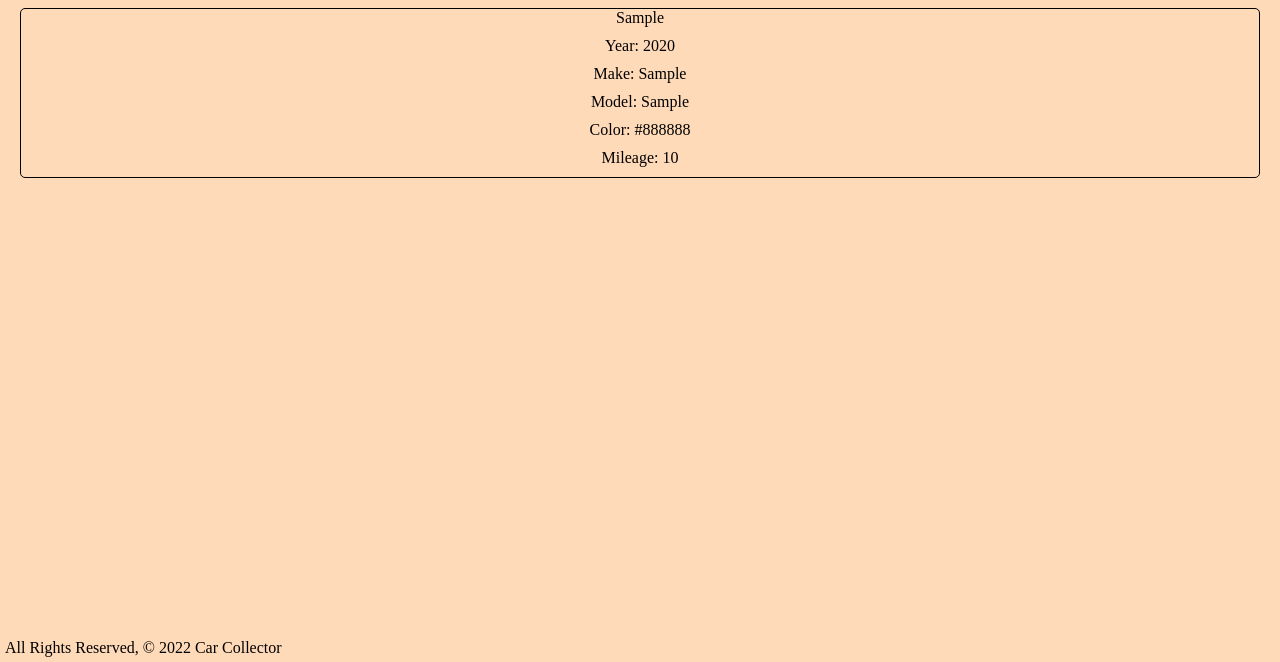
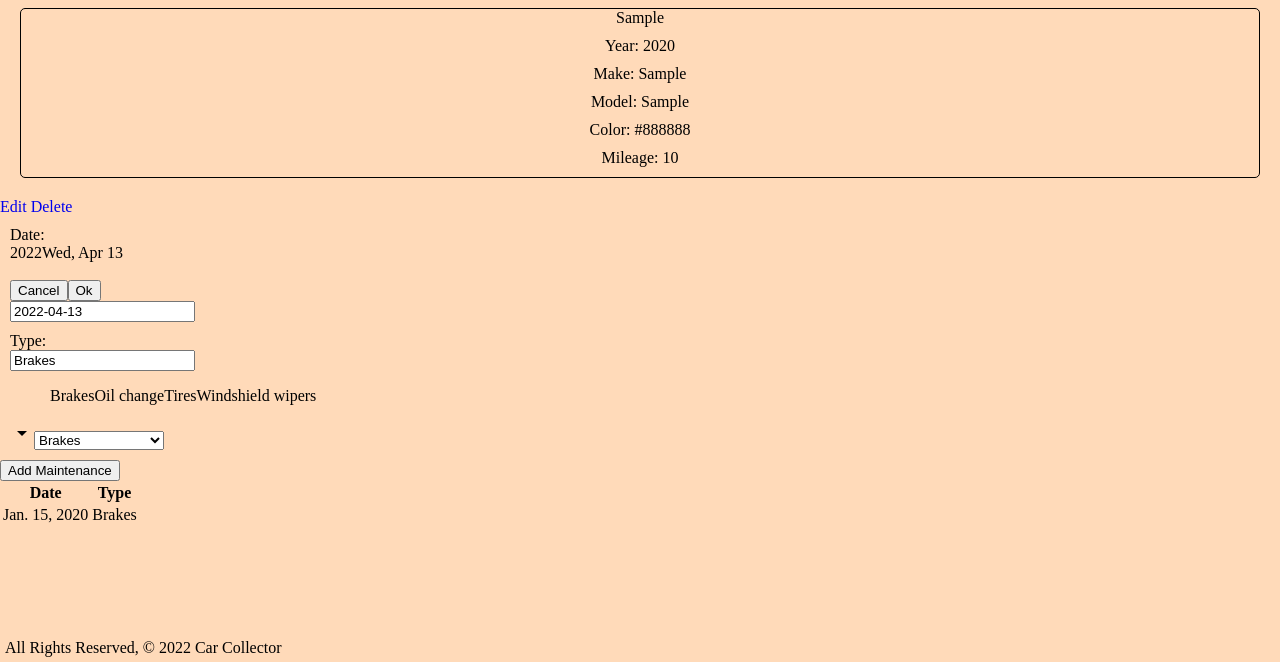
Before and after one commit to hmgraves/carcollector, a Django app: page /cars/1/ in a window 1280 px wide. Shown: the part 138-800 px from the top of the page. Run offline with Django 4.2, Linux system fonts and the light colour scheme; tables that the repository leaves empty hold one stand-in row (values such as "Sample post").

Commit message:
added list of maintenance and adding new maintenance

```diff
--- a/main_app/admin.py
+++ b/main_app/admin.py
@@ -1,6 +1,7 @@
 from django.contrib import admin
-from .models import Car
+from .models import Car, Maintenance
 
 # Register your models here.
 
 admin.site.register(Car)
+admin.site.register(Maintenance)
--- /dev/null
+++ b/main_app/forms.py
@@ -0,0 +1,7 @@
+from django.forms import ModelForm
+from .models import Maintenance
+
+class MaintenanceForm(ModelForm):
+	class Meta:
+		model = Maintenance
+		fields = ['date', 'type']
--- a/main_app/models.py
+++ b/main_app/models.py
@@ -2,7 +2,12 @@ from django.urls import reverse
 from django.db import models
 
 # Create your models here.
-
+TYPES = (
+	('B', 'Brakes'),
+	('O', 'Oil change'),
+	('T', 'Tires'),
+	('W', 'Windshield wipers')
+)
 class Car(models.Model):
 	year = models.IntegerField()
 	make = models.CharField(max_length=100)
@@ -15,3 +20,16 @@ class Car(models.Model):
 
 	def get_absolute_url(self):
 		return reverse('detail', kwargs={'car_id': self.id})
+
+class Maintenance(models.Model):
+	date = models.DateField()
+	type = models.CharField(
+		max_length=1,
+		choices=TYPES,
+		default=TYPES[0][0]
+	)
+
+	car = models.ForeignKey(Car, on_delete=models.CASCADE)
+
+	def __str__(self):
+		return f"{self.get_type_display()} on {self.date}"
--- a/main_app/templates/base.html
+++ b/main_app/templates/base.html
@@ -10,6 +10,7 @@
 	<title>Car Collector</title>
 	<!-- <link rel="stylesheet" href="https://cdnjs.cloudflare.com/ajax/libs/materialize/1.0.0/css/materialize.min.css"> -->
 	<link rel="stylesheet" type="text/css" href="{% static 'css/style.css' %}">
+	<script src="https://cdnjs.cloudflare.com/ajax/libs/materialize/1.0.0/js/materialize.min.js"></script>
 </head>
 
 <body>
--- a/main_app/templates/cars/detail.html
+++ b/main_app/templates/cars/detail.html
@@ -3,6 +3,8 @@
 
 <h1>Car Details</h1>
 
+<div class="row">
+	<div class="col s6">
 		<div class="card">
 			<div class="card-content">
 				<span class="card-title">{{ car.model }}</span>
@@ -12,6 +14,48 @@
 				<p>Color: {{ car.color }}</p>
 				<p>Mileage: {{ car.mileage }}</p>
 			</div>
+			<div class="card-action">
+				<a href="{% url 'cars_update' car.id %}">Edit</a>
+				<a href="{% url 'cars_delete' car.id %}">Delete</a>
+			</div>
+		</div>
+	</div>
+	<div class="col s6">
+		<form action="{% url 'add_maintenance' car.id %}" method="POST">
+			{% csrf_token %}
+			{{ maintenance_form.as_p }}
+			<input type="submit" class="btn" value="Add Maintenance">
+		</form>
+		<table class="striped">
+			<thead>
+				<tr>
+					<th>Date</th>
+					<th>Type</th>
+				</tr>
+			</thead>
+			<tbody>
+				{% for maintenance in car.maintenance_set.all %}
+				<tr>
+					<td>{{maintenance.date}}</td>
+					<td>{{maintenance.get_type_display}}</td>
+				</tr>
+				{% endfor %}
+			</tbody>
+		</table>
+	</div>
 </div>
 
+<script>
+	const dateEl = document.getElementById('id_date');
+  	M.Datepicker.init(dateEl, {
+		format: 'yyyy-mm-dd',
+		defaultDate: new Date(),
+		setDefaultDate: true,
+		autoClose: true
+  	});
+
+	const selectEl = document.getElementById('id_type');
+	M.FormSelect.init(selectEl);
+</script>
+
 {% endblock %}
--- a/main_app/urls.py
+++ b/main_app/urls.py
@@ -9,4 +9,5 @@ urlpatterns = [
 	path('cars/create/', views.CarCreate.as_view(), name='cars_create'),
 	path('cars/<int:pk>/update/', views.CarUpdate.as_view(), name='cars_update'),
     path('cars/<int:pk>/delete/', views.CarDelete.as_view(), name='cars_delete'),
+	path('cars/<int:car_id>/add_maintenance', views.add_maintenance, name='add_maintenance'),
 ]
--- a/main_app/views.py
+++ b/main_app/views.py
@@ -1,6 +1,8 @@
 import imp
 from operator import mod
-from django.shortcuts import render
+from django.shortcuts import redirect, render
+
+from main_app.forms import MaintenanceForm
 from .models import Car
 from django.views.generic.edit import CreateView, UpdateView, DeleteView
 
@@ -17,7 +19,16 @@ def cars_index(request):
 
 def cars_detail(request, car_id):
 	car = Car.objects.get(id=car_id)
-	return render(request, 'cars/detail.html', { 'car': car })
+	maintenance_form = MaintenanceForm()
+	return render(request, 'cars/detail.html', { 'car': car, 'maintenance_form': maintenance_form })
+
+def add_maintenance(request, car_id):
+	form = MaintenanceForm(request.POST)
+	if form.is_valid():
+		new_maintenance = form.save(commit=False)
+		new_maintenance.car_id = car_id
+		new_maintenance.save()
+	return redirect('detail', car_id=car_id)
 
 class CarCreate(CreateView):
 	model = Car
```
Also changed, not shown: main_app/migrations/0005_alter_car_color_maintenance.py (added). Lines whose indentation alone changed are shown as unchanged.
